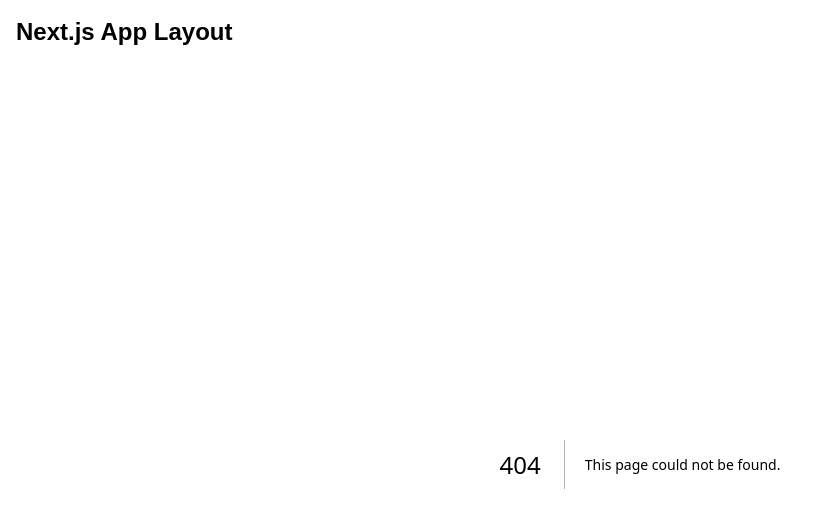
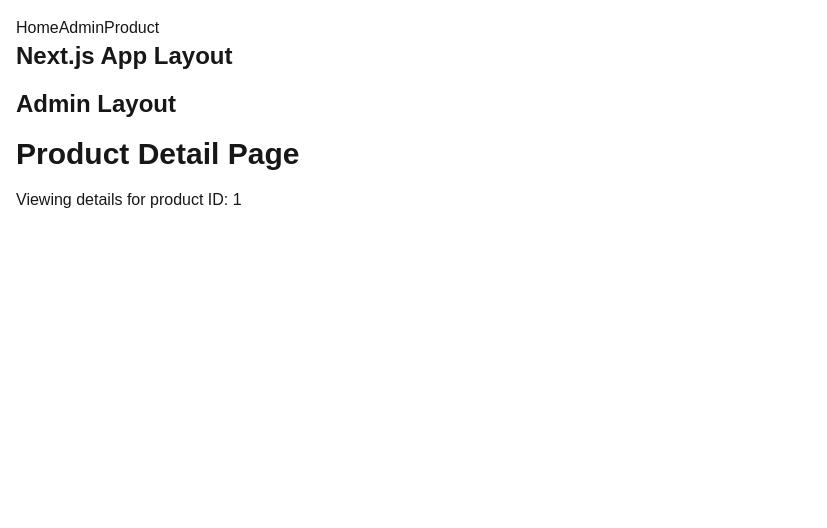
Before and after one commit to zakzaks/learning-next, a Next.js app: page /admin/product/1 in a window 1280 px wide. Before the commit this address had no page. Shown: the top 528 px of the page, without its empty margins (0-827 px from the left). Built offline with nearby package versions, Linux system fonts and the light colour scheme.

Commit message:
navigation & dynamic link with params/slug

```diff
--- /dev/null
+++ b/app/admin/product/[id]/page.tsx
@@ -0,0 +1,14 @@
+export default async function ProductDetailPage({
+	params,
+}: {
+	params: Promise<{ id: string }>;
+}) {
+	const { id } = await params;
+	console.log(id);
+	return (
+		<>
+			<h1 className="text-3xl font-bold mb-4">Product Detail Page</h1>
+			<p>Viewing details for product ID: {id}</p>
+		</>
+	);
+}
--- a/app/layout.tsx
+++ b/app/layout.tsx
@@ -1,5 +1,6 @@
 import { Metadata } from "next";
 import "./globals.css";
+import Link from "next/link";
 
 export const metadata: Metadata = {
 	title: "Create Next App",
@@ -14,6 +15,11 @@
 	return (
 		<html lang="en">
 			<body className="p-4 w-full h-full">
+				<nav>
+					<Link href="/">Home</Link>
+					<Link href="/admin">Admin</Link>
+					<Link href="/admin/product">Product</Link>
+				</nav>
 				<h3 className="text-2xl font-bold mb-4">Next.js App Layout</h3>
 				{children}
 			</body>
```
